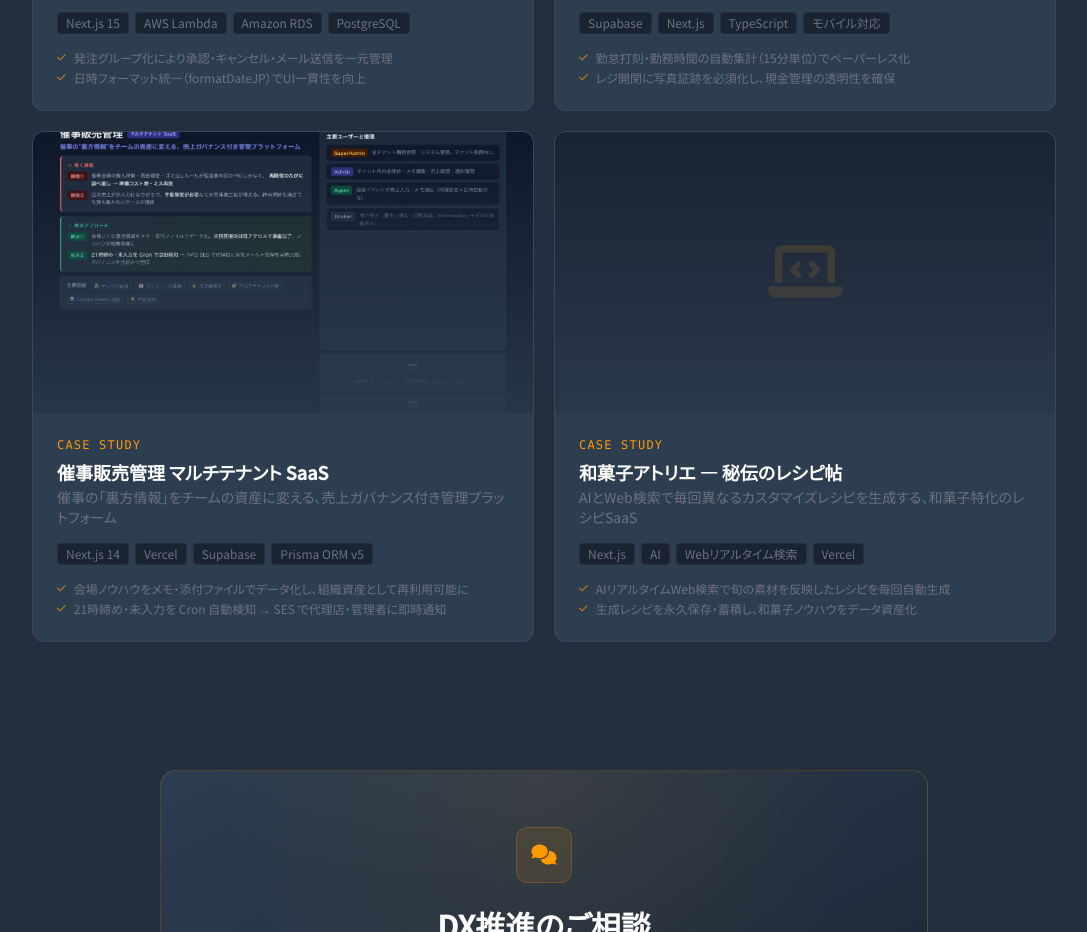
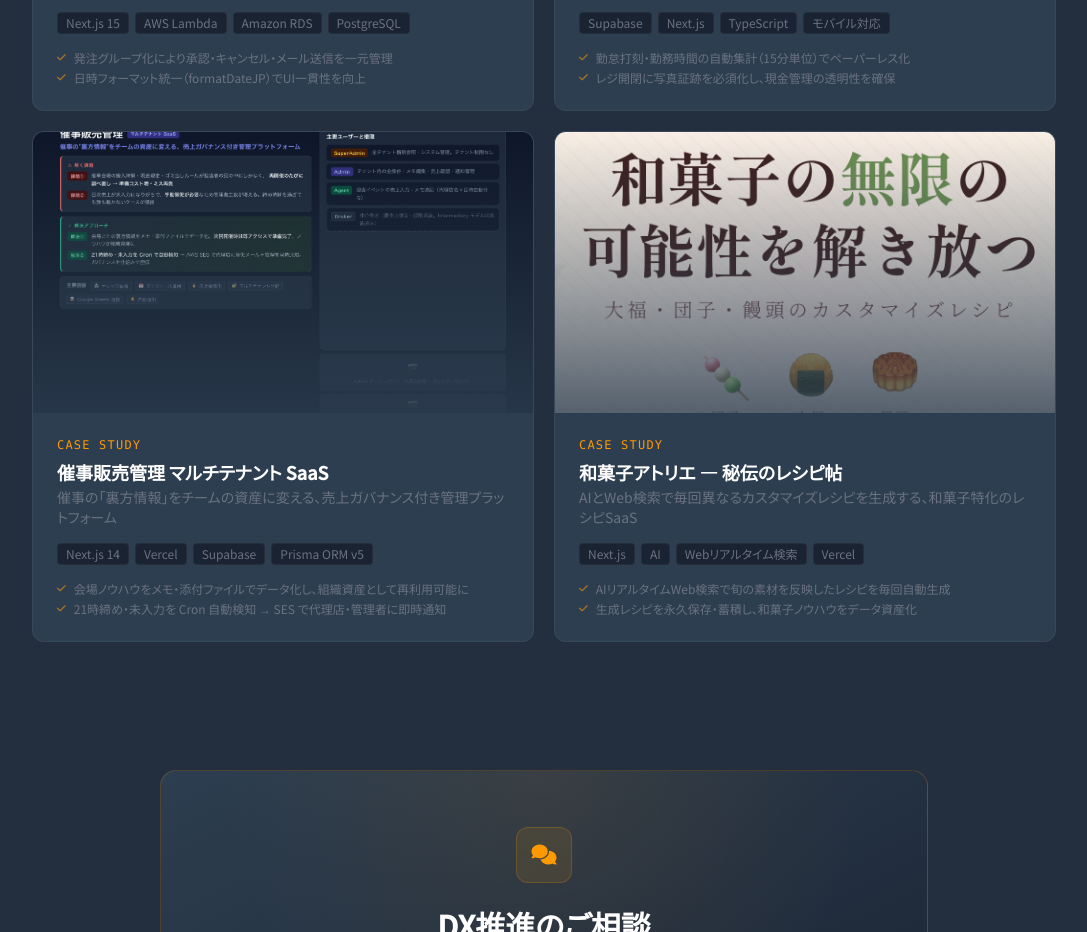
Before and after one commit to wolvesgale/egg_HP, a Next.js app: page /dx-consulting in a window 1280 px wide. Shown: the part 2100-3032 px from the top of the page, without its empty margins (96-1183 px from the left). Built offline with nearby package versions, Linux system fonts and the light colour scheme.

Commit message:
feat: 和菓子アトリエのサムネイル画像を追加・設定
https://claude.ai/code/session_01AZtLhANsCmVrYVXph4edXU

```diff
--- a/src/data/dx-portfolio.js
+++ b/src/data/dx-portfolio.js
@@ -96,7 +96,7 @@ export const portfolioItems = [
     description:
       "大福・団子・饅頭のカスタマイズレシピをAIがリアルタイムWeb検索で旬のトレンドを取り込みながらランダムに生成。" +
       "生成したレシピを永久保存・蓄積できる仕組みを備え、初日無料・年額¥100の手軽な価格設定で提供するWebサービスです。",
-    thumbnail: null,
+    thumbnail: "/images/case-wagashi-atelier-thumb.png",
     externalUrl: "https://wagashi-atelier.vercel.app/",
     tags: ["Next.js", "AI", "Webリアルタイム検索", "Vercel", "レシピ生成"],
     results: [
```
Also changed, not shown: public/images/case-wagashi-atelier-thumb.png (added).
